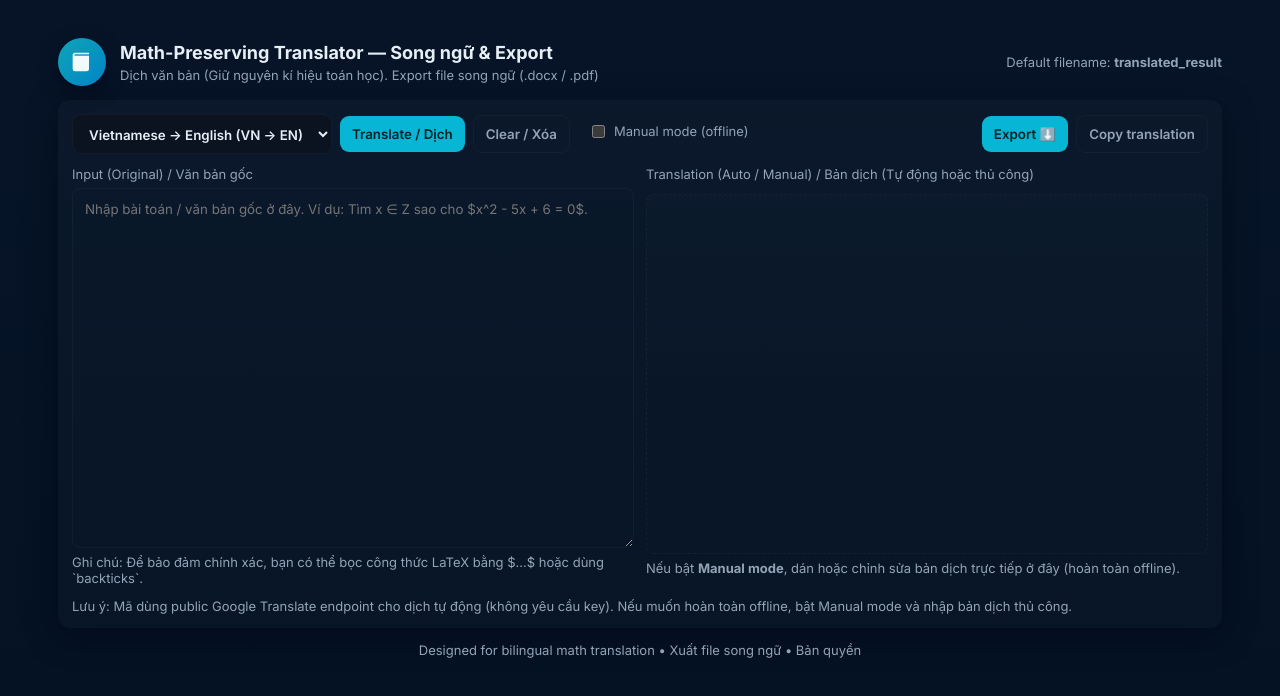
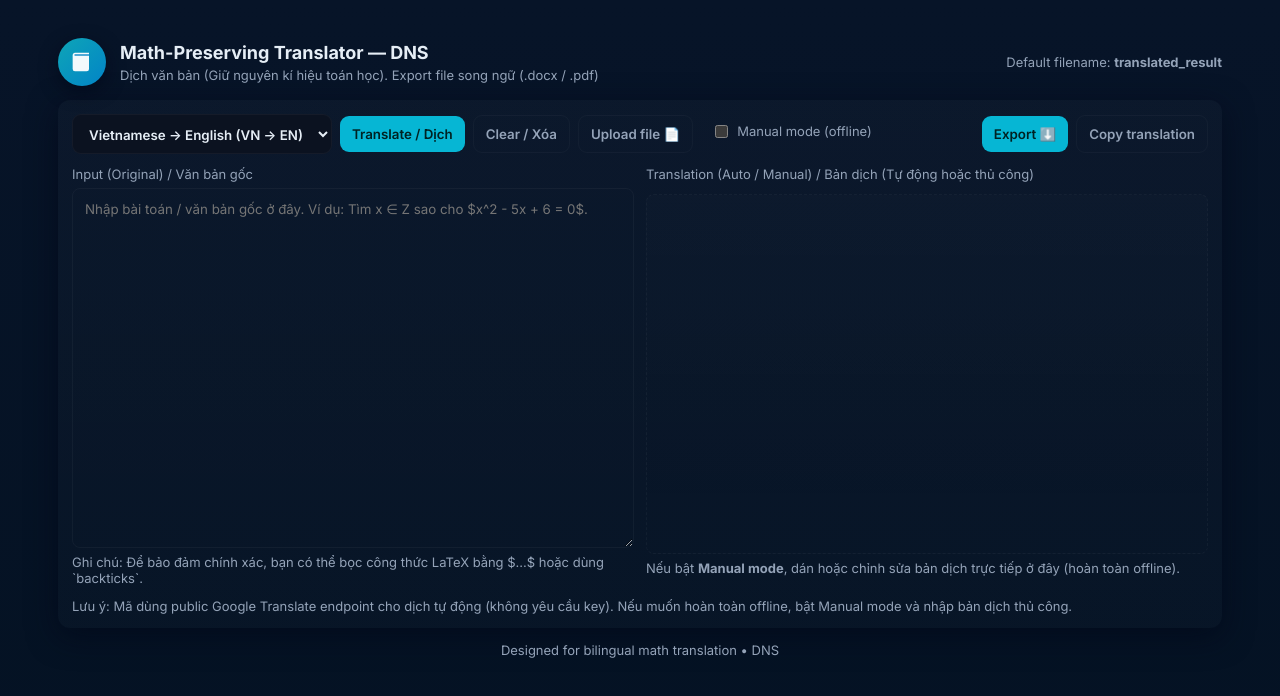
Before and after one commit to Dns2111/translate, a plain HTML site: page index.html in a window 1280 px wide. Drawn offline with Linux system fonts and the light colour scheme.

Commit message:
Update title and footer for DNS functionality

```diff
--- a/index.html
+++ b/index.html
@@ -49,7 +49,7 @@
         </svg>
       </div>
       <div>
-        <h1>Math-Preserving Translator — Song ngữ & Export</h1>
+        <h1>Math-Preserving Translator — DNS </h1>
         <div class="subtitle">Dịch văn bản (Giữ nguyên kí hiệu toán học). Export file song ngữ (.docx / .pdf)</div>
       </div>
       <div style="margin-left:auto;color:var(--muted);font-size:13px">Default filename: <strong>translated_result</strong></div>
@@ -65,6 +65,9 @@
           <button id="translateBtn" class="primary">Translate / Dịch</button>
           <button id="clearBtn" class="ghost">Clear / Xóa</button>
 
+          <button id="uploadBtn" class="ghost">Upload file 📄</button>
+
+          <input type="file" id="fileInput" accept=".txt,.md,.docx,.pdf" style="display:none" />
           <label style="display:flex;align-items:center;gap:6px;font-size:13px;margin-left:10px">
             <input id="manualMode" type="checkbox"/> Manual mode (offline)
           </label>
@@ -100,7 +103,7 @@
       <div style="margin-top:12px" class="small">Lưu ý: Mã dùng public Google Translate endpoint cho dịch tự động (không yêu cầu key). Nếu muốn hoàn toàn offline, bật Manual mode và nhập bản dịch thủ công.</div>
     </div>
 
-    <footer>Designed for bilingual math translation • Xuất file song ngữ • Bản quyền</footer>
+    <footer>Designed for bilingual math translation • DNS </footer>
   </div>
 
 <!-- html2pdf bundle for PDF export -->
```
